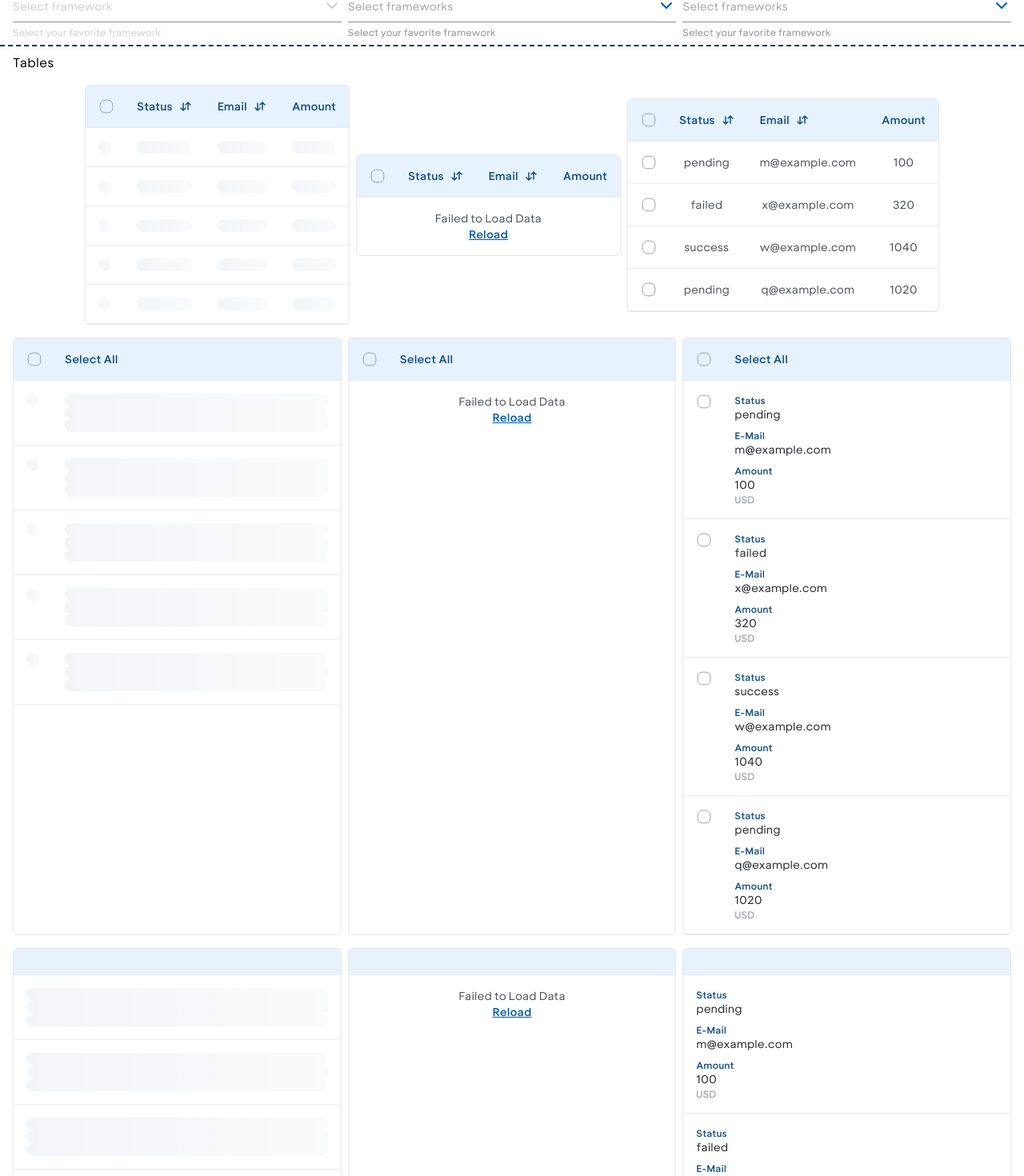
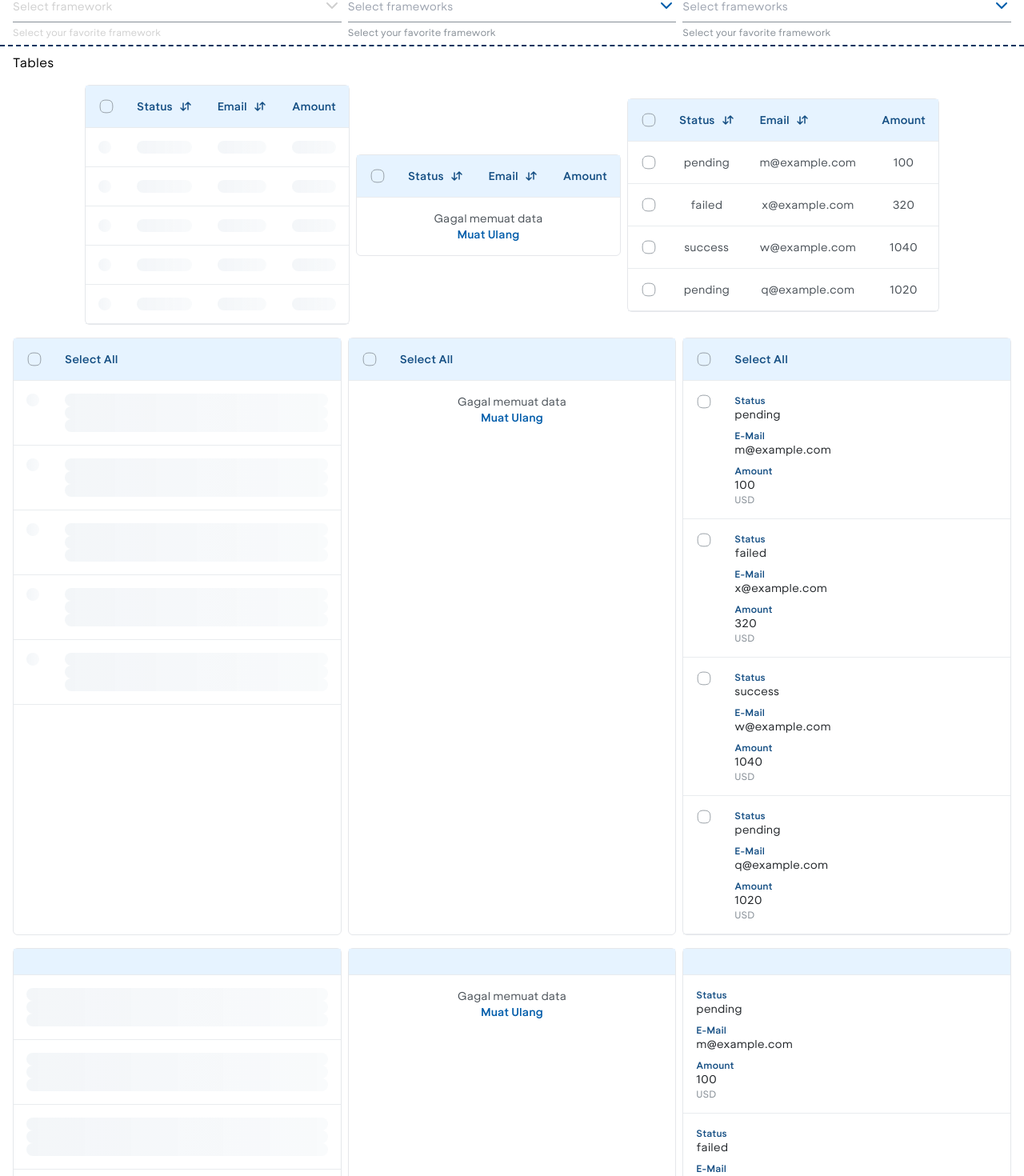
Before and after one commit to shrall/lighthouse-ui, a React (Vite) app: page / in a window 1280 px wide. Shown: the part 3269-4739 px from the top of the page at 80% size. Built offline with nearby package versions, Linux system fonts and the light colour scheme.

Commit message:
feat(table)!: remove errorRow & add locale + refetch props

```diff
--- a/lib/components/ui/data-table.tsx
+++ b/lib/components/ui/data-table.tsx
@@ -21,13 +21,14 @@ import React, { Dispatch, SetStateAction, useState } from "react";
 import { cn } from "@/lib/utils";
 
 interface DataTableProps<TData, TValue> {
+  locale?: "en" | "id";
   className?: string;
   columns: ColumnDef<TData, TValue>[];
   data: TData[];
   isLoading?: boolean;
   loadingRow?: React.ReactNode;
   isError?: boolean;
-  errorRow?: React.ReactNode;
+  refetch?: () => void;
   rowSelection?: Record<number, boolean>;
   setRowSelection?: Dispatch<SetStateAction<Record<number, boolean>>>;
   sorting?: SortingState;
@@ -36,13 +37,14 @@ interface DataTableProps<TData, TValue> {
 }
 
 export function DataTable<TData, TValue>({
+  locale,
   className,
   columns,
   data,
   isLoading,
   loadingRow,
   isError,
-  errorRow,
+  refetch = () => {},
   rowSelection,
   setRowSelection,
   sorting,
@@ -105,7 +107,21 @@ export function DataTable<TData, TValue>({
                 colSpan={columns.length}
                 className="lui-h-full lui-min-h-36 lui-text-center lui-align-middle"
               >
-                {errorRow}
+                <div className="lui-flex lui-flex-col">
+                  <span>
+                    {locale === "en"
+                      ? "Failed to load data"
+                      : "Gagal memuat data"}
+                  </span>
+                  <span
+                    onClick={() => {
+                      refetch();
+                    }}
+                    className="lui-mx-auto lui-w-fit lui-cursor-pointer lui-font-semibold lui-text-ocean-primary-10 hover:lui-text-ocean-primary-30"
+                  >
+                    {locale === "en" ? "Reload Data" : "Muat Ulang"}
+                  </span>
+                </div>
               </TableCell>
             </TableRow>
           ) : table.getRowModel().rows?.length ? (
@@ -126,7 +142,7 @@ export function DataTable<TData, TValue>({
             //NOTE - Empty State
             <TableRow>
               <TableCell colSpan={columns.length} className="h-24 text-center">
-                No results.
+                {locale === "en" ? "No results found" : "Data tidak ditemukan"}
               </TableCell>
             </TableRow>
           )}
--- a/src/pages/tables/page.tsx
+++ b/src/pages/tables/page.tsx
@@ -74,19 +74,6 @@ function Tables() {
           columns={columns}
           data={data}
           isError={true}
-          errorRow={
-            <div className="lui-flex lui-flex-col">
-              <span>Failed to Load Data</span>
-              <span
-                onClick={() => {
-                  console.log("reload");
-                }}
-                className="lui-mx-auto lui-w-fit lui-cursor-pointer lui-font-semibold lui-text-ocean-primary-10 lui-underline"
-              >
-                Reload
-              </span>
-            </div>
-          }
           rowSelection={rowSelection}
           setRowSelection={setRowSelection}
           sorting={sorting}
@@ -127,19 +114,6 @@ function Tables() {
           columns={mobileColumns}
           data={data}
           isError={true}
-          errorRow={
-            <div className="lui-flex lui-flex-col">
-              <span>Failed to Load Data</span>
-              <span
-                onClick={() => {
-                  console.log("reload");
-                }}
-                className="lui-mx-auto lui-w-fit lui-cursor-pointer lui-font-semibold lui-text-ocean-primary-10 lui-underline"
-              >
-                Reload
-              </span>
-            </div>
-          }
           rowSelection={rowSelection}
           setRowSelection={setRowSelection}
           sorting={sorting}
@@ -176,19 +150,6 @@ function Tables() {
           columns={mobileColumnsWithoutCheckbox}
           data={data}
           isError={true}
-          errorRow={
-            <div className="lui-flex lui-flex-col">
-              <span>Failed to Load Data</span>
-              <span
-                onClick={() => {
-                  console.log("reload");
-                }}
-                className="lui-mx-auto lui-w-fit lui-cursor-pointer lui-font-semibold lui-text-ocean-primary-10 lui-underline"
-              >
-                Reload
-              </span>
-            </div>
-          }
           rowSelection={rowSelection}
           setRowSelection={setRowSelection}
           sorting={sorting}
```
